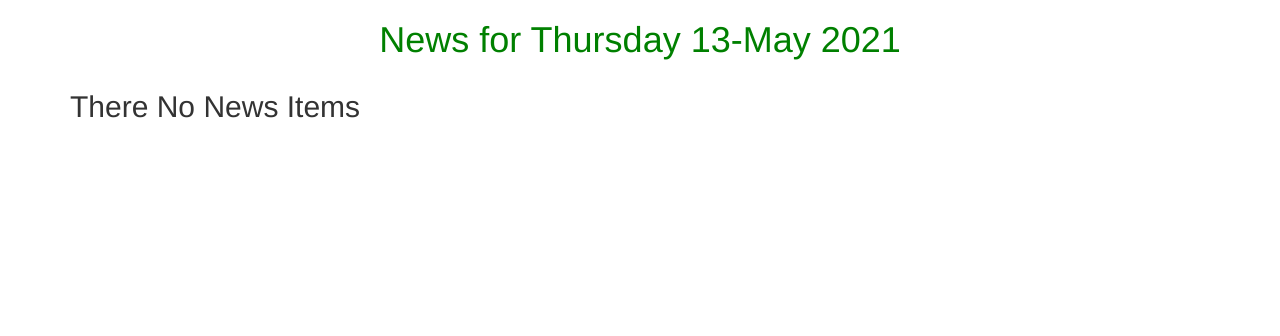
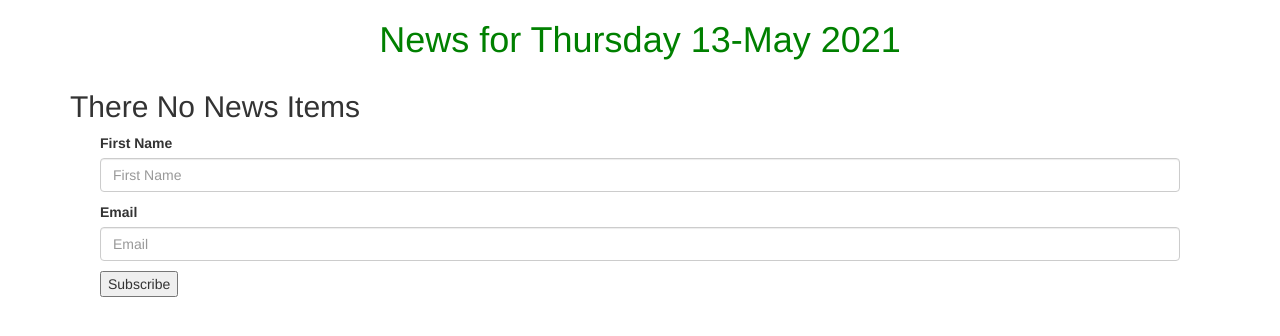
Before and after one commit to alvynah/The-Moringa_Tribune, a Django app: page / in a window 1280 px wide. Shown: the part 62-398 px from the top of the page. Run offline with Django 3.2, Linux system fonts and the light colour scheme; data that the repository does not hold is empty; some libraries are stand-ins or nearby versions.

Commit message:
Creating a NewsLetter and a NewsLetter Model

```diff
--- /dev/null
+++ b/news/forms.py
@@ -0,0 +1,5 @@
+from django import forms
+
+class NewsLetterForm(forms.Form):
+    your_name = forms.CharField(label='First Name',max_length=30)
+    email = forms.EmailField(label='Email')
--- a/news/models.py
+++ b/news/models.py
@@ -60,3 +60,6 @@ class Article(models.Model):
     def photo_url(self):
         if self.article_image and hasattr(self.article_image, 'url'):
             return self.article_image.url
+class NewsLetterRecipients(models.Model):
+    name=models.CharField(max_length=30)
+    email=models.EmailField()
--- a/news/templates/all-news/today-news.html
+++ b/news/templates/all-news/today-news.html
@@ -1,4 +1,4 @@
-{%extends 'all-news/base.html'%} {%block content%} {{block.super}}
+{%extends 'all-news/base.html'%}{% load bootstrap4%} {%block content%} {{block.super}}
 <div class="container">
 
     <!-- Looping through news   -->
@@ -21,6 +21,14 @@
         <h2 class="text-center">There No News Items</h2>
     </div>
     {% endfor %}
+    <div class="container-fluid">
+
+        <form action="{%url 'newsToday'%}" method="post">
+            {%csrf_token%} {% bootstrap_form letterForm layout='inline' %}
+            <input type="submit" value="Subscribe">
+        </form>
+
+    </div>
 
 </div>
 {%endblock%}
--- /dev/null
+++ b/news/templates/email/newsemail.html
@@ -0,0 +1,4 @@
+<h1>Hello {{name}}</h1>
+
+<h5>Welcome to the Moringa tribune newsletter. You will find the most exciting news about Moringa School
+</h5>
--- /dev/null
+++ b/news/templates/email/newsemail.txt
@@ -0,0 +1,3 @@
+Hello {{name}}
+
+Welcome to the Moringa tribune newsletter You will find the most exciting news about Moringa School
--- a/news/views.py
+++ b/news/views.py
@@ -1,7 +1,9 @@
 from django.shortcuts import render,redirect
-from django.http import HttpResponse,Http404
+from django.http import HttpResponse,Http404,HttpResponseRedirect
 import datetime as dt
-from .models import Article
+from .models import Article, NewsLetterRecipients
+from .forms import NewsLetterForm
+from .email import send_welcome_email
 
 # Create your views here.
 def welcome(request):
@@ -31,7 +33,19 @@ def past_days_news(request, past_date):
 def news_today(request):
     date=dt.date.today()
     news=Article.todays_news()
-    return render(request,'all-news/today-news.html', {"date":date,"news":news})
+    if request.method == 'POST':
+        form = NewsLetterForm(request.POST)
+        if form.is_valid():
+            name = form.cleaned_data['your_name']
+            email=form.cleaned_data['email']
+            recipient=NewsLetterRecipients(name=name,email=email)
+            recipient.save()
+            send_welcome_email(name,email)
+            HttpResponseRedirect('news_today')
+            print('valid')
+    else:
+        form = NewsLetterForm()
+    return render(request,'all-news/today-news.html', {"date":date,"news":news,"letterForm":form})
 
 def search_results(request):
     if 'article' in request.GET and request.GET["article"]:
```
Also changed, not shown: news/email.py (added, +16 -0 lines), tribune/settings.py (+8 -0 lines), news/migrations/0006_newsletterrecipients.py (added).
